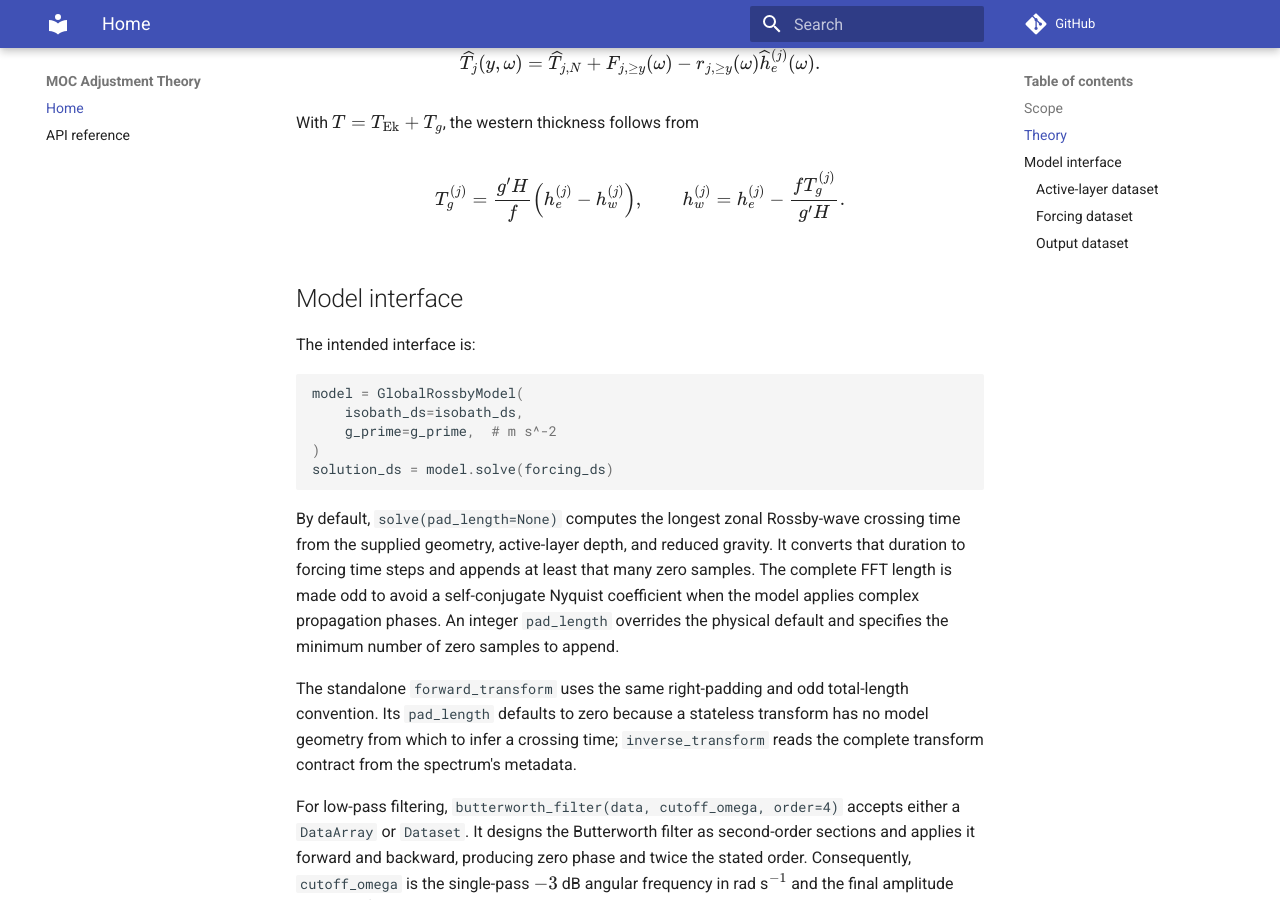
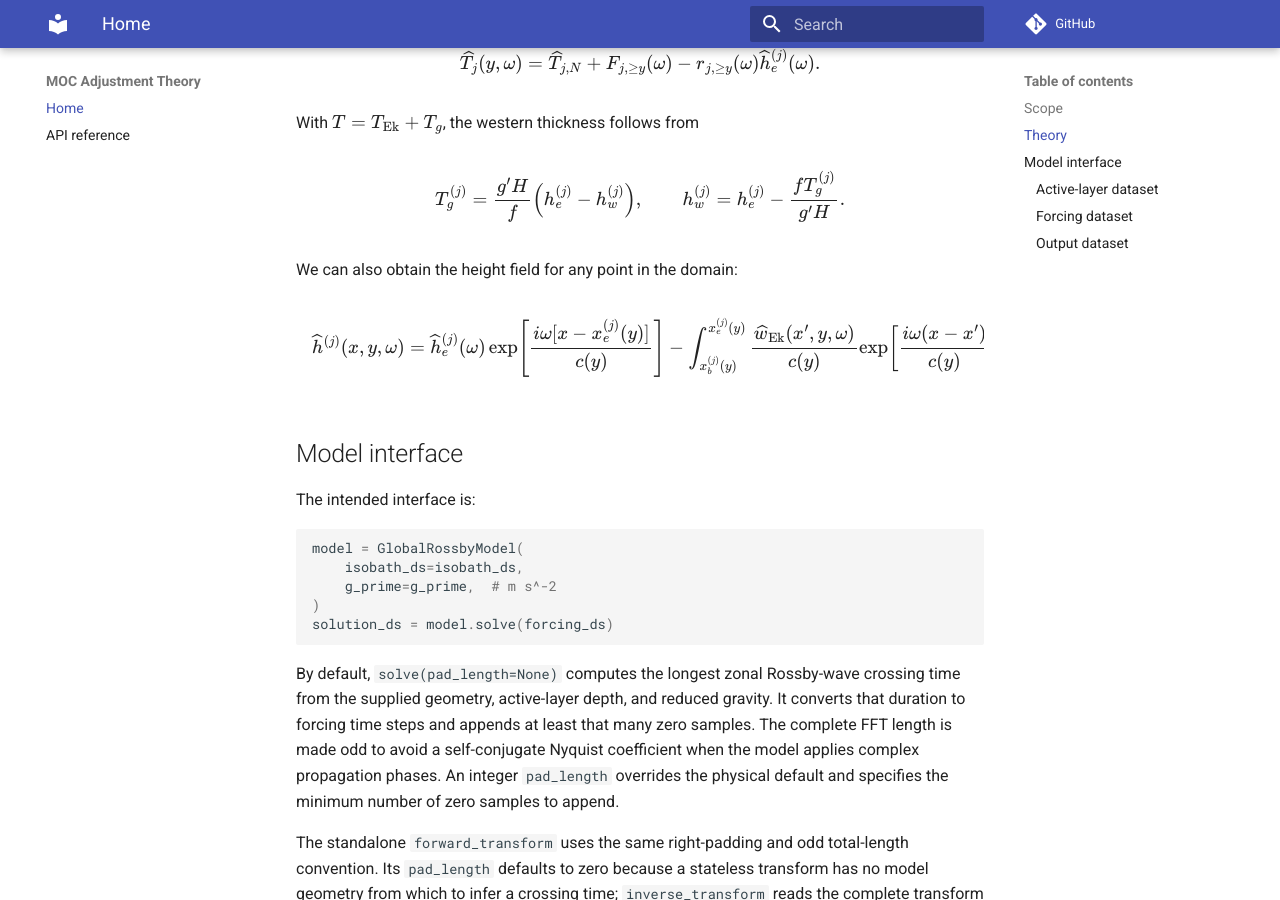
Before and after one commit to andrewwatford/MOCAdjustmentTheory, an MkDocs documentation site: the page built from docs/index.md, in a window 1280 px wide and 900 px high, scrolled down 2775 px. Built offline with MkDocs 1.6.1 and Material for MkDocs 9.7.7, drawn with Linux system fonts in a browser that asks for light colours; comment, search, counter and statistics services are not loaded; some of the changed text lies outside the part shown.

Commit message:
added full h field

```diff
--- a/docs/index.md
+++ b/docs/index.md
@@ -154,6 +154,17 @@ T_g^{(j)}=\frac{g'H}{f}\left(h_e^{(j)}-h_w^{(j)}\right),
 h_w^{(j)}=h_e^{(j)}-\frac{fT_g^{(j)}}{g'H}.
 $$
 
+We can also obtain the height field for any point in the domain:
+
+$$
+\widehat h^{(j)}(x,y,\omega)
+=\widehat h_e^{(j)}(\omega)
+\exp\!\left[\frac{i\omega[x-x_e^{(j)}(y)]}{c(y)}\right]
+-\int_{x_b^{(j)}(y)}^{x_e^{(j)}(y)}
+\frac{\widehat w_{\mathrm{Ek}}(x',y,\omega)}{c(y)}
+\exp\!\left[\frac{i\omega(x-x')}{c(y)}\right]dx'.
+$$
+
 ## Model interface
 
 The intended interface is:
@@ -234,7 +245,7 @@ $w_{\mathrm{Ek}}=\nabla\mathbin{\cdot}\mathbf{M}_{\mathrm{Ek}}$.
 
 The output dataset contains:
 
-1. $h_e^{(j)}(t)$, $h_b^{(j)}(y,t)$, and $h_w^{(j)}(y,t)$ for each of the five
+1. $h_e^{(j)}(t)$, $h_b^{(j)}(y,t), h_w^{(j)}(y,t),$ and $h^{(j)}(x,y,t)$ for each of the five
    regions. The $h_e$ values repeat where regions share an ocean basin.
 2. $T^{(j)}(y,t)$, $T_g^{(j)}(y,t)$, and $T_{\mathrm{Ek}}^{(j)}(y,t)$ for each
    of the five regions.
```
